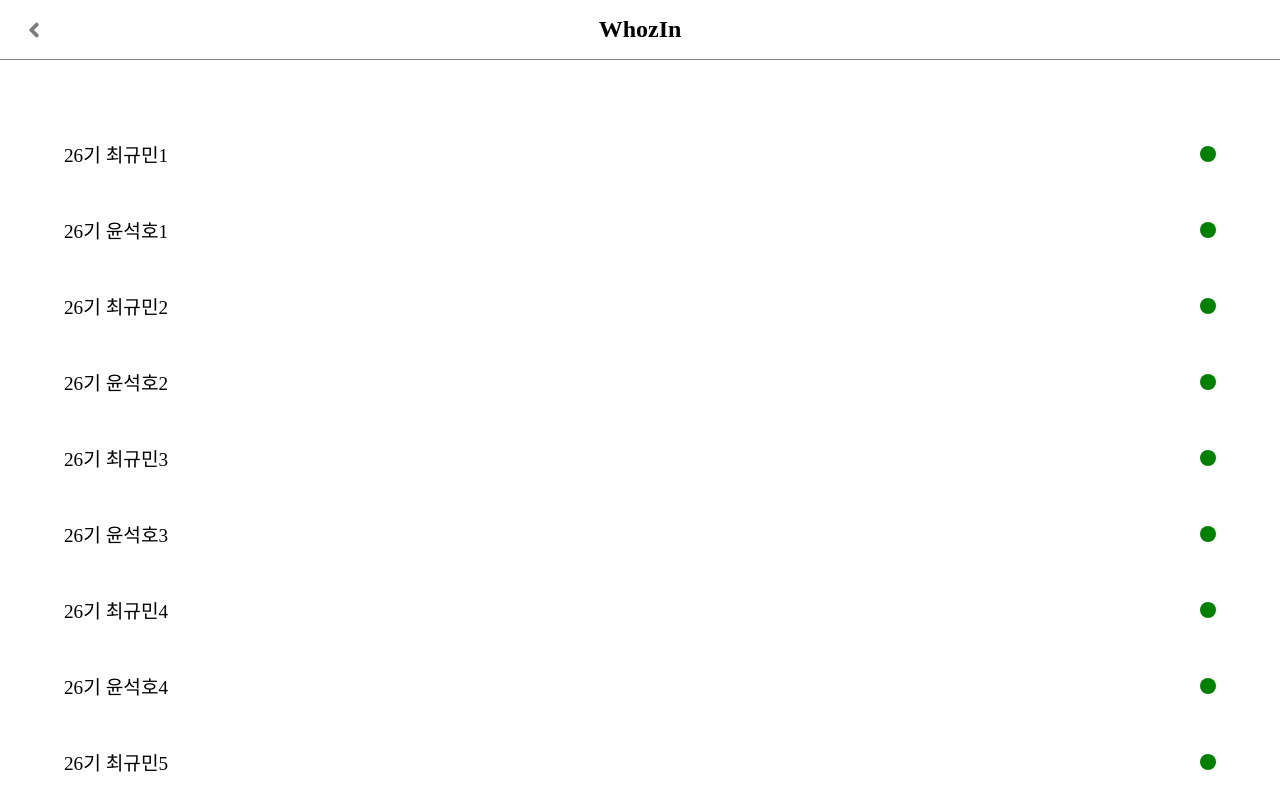
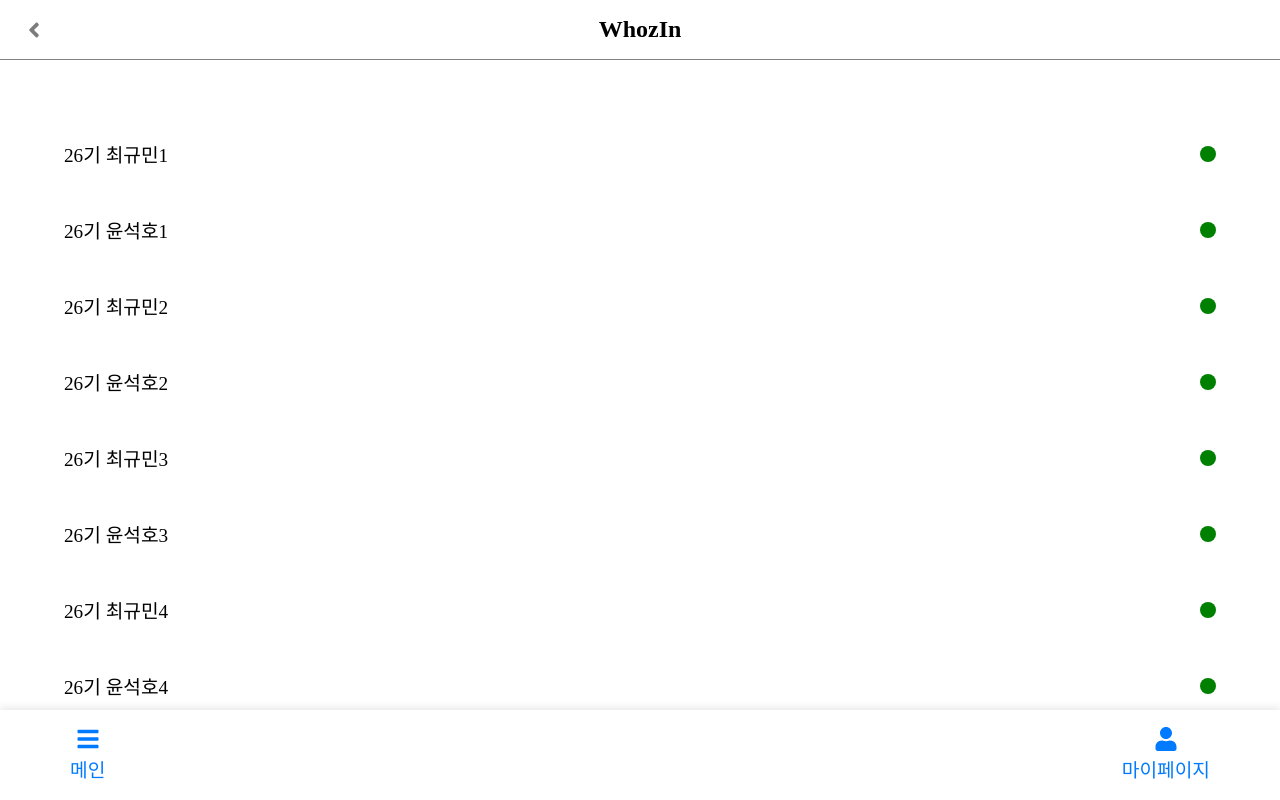
Before and after one commit to JNU-econovation/Whoz-in-FE, a React (Create React App) app: page /main in a window 1280 px wide. Shown: the top 800 px of the page. Built offline with nearby package versions, Linux system fonts and the light colour scheme; a web font is replaced by a local one.

Commit message:
feat: 하단 네비바 버튼 연결 및 스타일링

```diff
--- a/src/App.jsx
+++ b/src/App.jsx
@@ -4,6 +4,7 @@ import Login from "./pages/login";
 import Join from "./pages/join";
 import Main from "./pages/main";
 import Header from "./components/LayoutComponent/Header";
+import BottomNav from "./components/LayoutComponent/BottomNav";
 
 const App = () => {
   return (
@@ -15,6 +16,7 @@ const App = () => {
           <Route path="/join" element={<Join />} />
           <Route path="/main" element={<Main />} />
         </Routes>
+        <BottomNav />
       </BrowserRouter>
     </div>
   );
--- a/src/components/LayoutComponent/BottomNav.jsx
+++ b/src/components/LayoutComponent/BottomNav.jsx
@@ -1,25 +1,62 @@
 import React from "react";
 import styled from "styled-components";
-import { useLocation, useNavigate } from "react-router-dom";
+import { useNavigate } from "react-router-dom";
+import { FaBars, FaUser } from "react-icons/fa"; // 필요한 아이콘을 가져옵니다.
 
-const NavContainer = styled.bar `
-  position: absolute;
+const NavContainer = styled.nav`
+  position: fixed;
   bottom: 0;
   left: 0;
   right: 0;
   padding: 1rem;
-     text-align: center;
+
+  display: flex;
+  justify-content: space-between; /* 버튼을 양쪽 끝에 배치 */
+  align-items: center;
   font-size: 1.5rem;
   font-weight: bold;
-      border-top: 0.1rem gray solid;
-`
+  box-shadow: 0 -2px 8px rgba(0, 0, 0, 0.1);
+  background-color: white;
+  z-index: 1000;
+`;
 
-function BottomNav = () => {
-    const location = useLocation();
+const NavButton = styled.button`
+  display: flex;
+  flex-direction: column;
+  margin-left: 3rem;
+  margin-right: 3rem;
+  align-items: center;
+  background: none;
+  border: none;
+  color: #007bff;
+  font-size: 1.2rem;
+  cursor: pointer;
+
+  &:hover {
+    color: #0056b3;
+  }
+
+  svg {
+    font-size: 1.5rem;
+    margin-bottom: 4px;
+    }
+`;
+
+function BottomNav() {
   const navigate = useNavigate();
 
   return (
     <NavContainer>
+      <NavButton onClick={() => navigate("/main")}>
+        <FaBars />
+        메인
+      </NavButton>
+      <NavButton onClick={() => navigate("/mypage")}>
+        <FaUser />
+        마이페이지
+      </NavButton>
     </NavContainer>
-    )
+  );
 }
+
+export default BottomNav;
--- a/src/components/LayoutComponent/Header.jsx
+++ b/src/components/LayoutComponent/Header.jsx
@@ -42,6 +42,8 @@ const BackButtonWrapper = styled.div` // 버튼 래퍼
   pointer-events: ${({ show }) => (show ? "auto" : "none")}; // 버튼 클릭 비활성화
 `;
 
+// TODO: 뒤로가기 버튼 유무에 따라 중앙 후즈인 텍스트가 움직이는 오류 고쳐야됨
+
 function Header() {
   const location = useLocation();
   const navigate = useNavigate();
```
Also changed, not shown: src/pages/mypage.jsx (added). Lines whose indentation alone changed are shown as unchanged.
